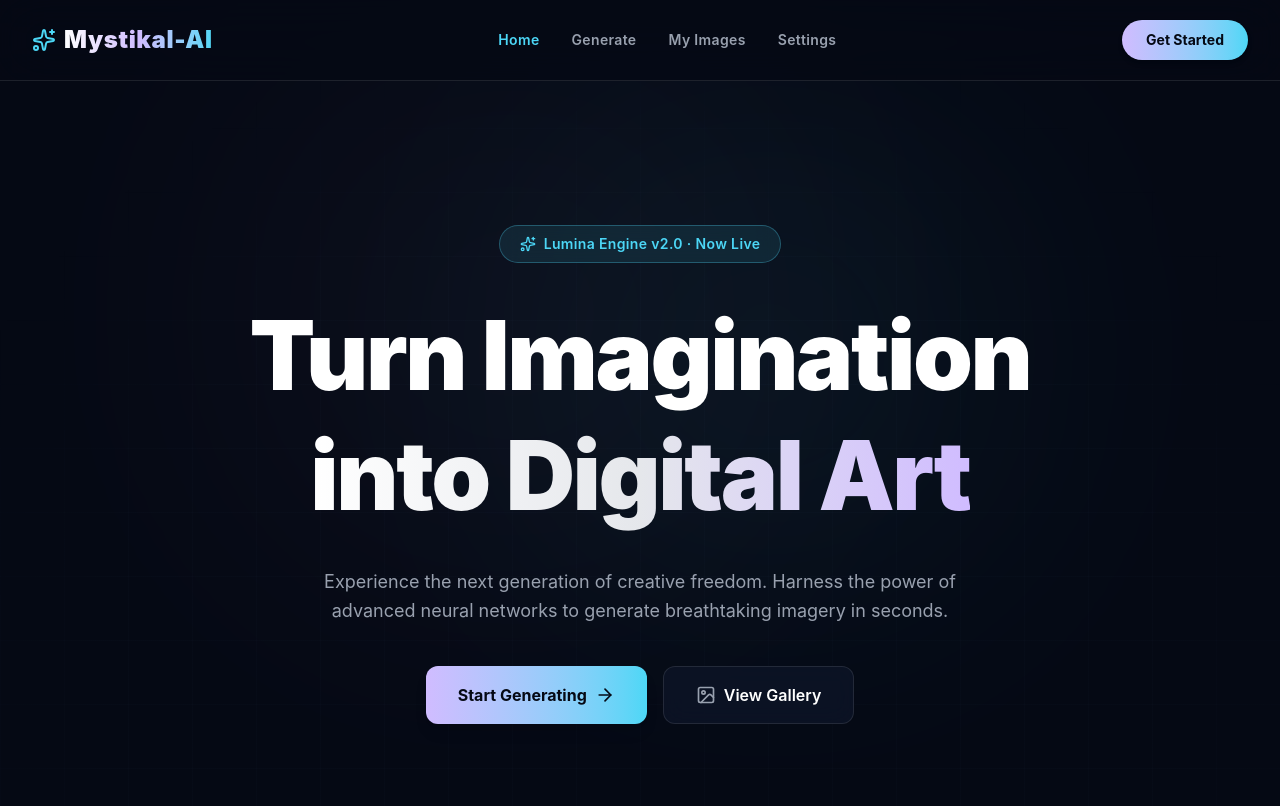
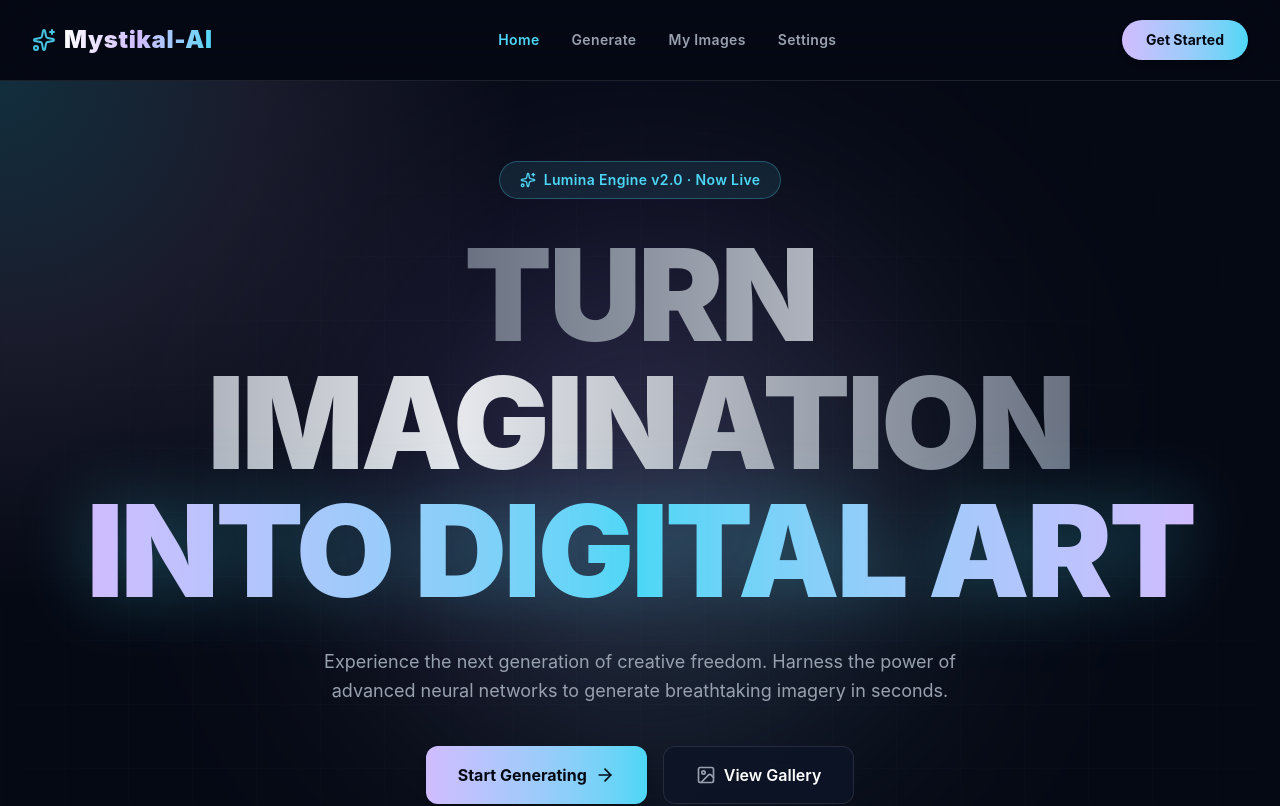
Before and after one commit to mxrtnn/Mystikal-AI, a React (Vite) app in the folder frontend/: page / in a window 1280 px wide. Shown: the top 806 px of the page. Built offline with nearby package versions, Linux system fonts and the light colour scheme.

Commit message:
Navbar con animacion 3D

```diff
--- a/frontend/src/pages/Home.tsx
+++ b/frontend/src/pages/Home.tsx
@@ -1,9 +1,19 @@
+import { useState } from 'react';
 import { useNavigate } from 'react-router-dom';
 import { motion } from 'framer-motion';
 import { Sparkles, Zap, Palette, Infinity as InfinityIcon, ArrowRight, Image as ImageIcon } from 'lucide-react';
 
 function Home() {
   const navigate = useNavigate();
+  const [mousePos, setMousePos] = useState({ x: 0, y: 0 });
+
+  const handleMouseMove = (e: React.MouseEvent<HTMLDivElement>) => {
+    const rect = e.currentTarget.getBoundingClientRect();
+    setMousePos({
+      x: e.clientX - rect.left,
+      y: e.clientY - rect.top,
+    });
+  };
 
   return (
     <div className="relative min-h-screen bg-[#050914] text-white overflow-hidden select-none">
@@ -20,7 +30,7 @@ function Home() {
             onClick={() => navigate('/')}
             className="flex items-center gap-2 text-2xl font-black tracking-wide text-[#d0bcff]"
           >
-            <Sparkles className="w-6 h-6 text-[#4cd7f6]" />
+            <Sparkles className="w-6 h-6 text-[#4cd7f6] animate-pulse" />
             <span className="bg-gradient-to-r from-white via-[#d0bcff] to-[#4cd7f6] bg-clip-text text-transparent">
               Mystikal-AI
             </span>
@@ -64,25 +74,31 @@ function Home() {
         </div>
       </header>
 
-      {/* HERO SECTION */}
+      {/* HERO SECTION CON SPOTLIGHT */}
       <main>
-        <section className="relative px-8 py-24 md:py-36">
+        <section
+          onMouseMove={handleMouseMove}
+          className="relative min-h-[calc(100vh-80px)] flex flex-col items-center justify-center px-8 py-20 overflow-hidden"
+        >
 
-          {/* Orbes de neón en segundo plano */}
+          {/* ESFERA PÚRPURA Y CIAN EN ÓRBITA GIRATORIA */}
           <motion.div
-            animate={{ scale: [1, 1.2, 1], opacity: [0.2, 0.4, 0.2] }}
-            transition={{ duration: 8, repeat: Infinity, ease: "easeInOut" }}
-            className="absolute left-1/4 top-10 h-96 w-96 rounded-full bg-[#d0bcff]/20 blur-[140px] pointer-events-none"
+            animate={{ rotate: 360 }}
+            transition={{ duration: 20, repeat: Infinity, ease: "linear" }}
+            className="absolute top-1/2 left-1/2 -translate-x-1/2 -translate-y-1/2 w-[500px] h-[500px] bg-gradient-to-tr from-[#7c3aed]/30 via-[#d0bcff]/20 to-[#4cd7f6]/30 rounded-full blur-[130px] pointer-events-none"
           />
 
-          <motion.div
-            animate={{ scale: [1.2, 1, 1.2], opacity: [0.2, 0.5, 0.2] }}
-            transition={{ duration: 10, repeat: Infinity, ease: "easeInOut" }}
-            className="absolute right-1/4 top-20 h-96 w-96 rounded-full bg-[#4cd7f6]/20 blur-[140px] pointer-events-none"
+          {/* SPOTLIGHT REACTIVO AL MOUSE (EFECTO LINTERNA NEÓN) */}
+          <div
+            className="pointer-events-none absolute inset-0 transition-opacity duration-300 z-0"
+            style={{
+              background: `radial-gradient(650px circle at ${mousePos.x}px ${mousePos.y}px, rgba(76, 215, 246, 0.18), rgba(208, 188, 255, 0.1) 40%, transparent 80%)`,
+            }}
           />
 
-          <div className="relative mx-auto max-w-5xl text-center z-10">
+          <div className="relative mx-auto max-w-6xl text-center z-10">
 
+            {/* BADGE */}
             <motion.div
               initial={{ opacity: 0, y: 10 }}
               animate={{ opacity: 1, y: 0 }}
@@ -95,16 +111,19 @@ function Home() {
               </span>
             </motion.div>
 
+            {/* TÍTULO GIGANTE DEGRADADO */}
             <motion.h1
-              initial={{ opacity: 0, y: 15 }}
-              animate={{ opacity: 1, y: 0 }}
-              transition={{ duration: 0.5, delay: 0.1 }}
-              className="text-5xl font-black leading-tight md:text-8xl tracking-tight"
+              initial={{ opacity: 0, scale: 0.95 }}
+              animate={{ opacity: 1, scale: 1 }}
+              transition={{ duration: 0.6, delay: 0.1 }}
+              className="text-6xl sm:text-7xl md:text-8xl lg:text-9xl font-black tracking-tight uppercase leading-none font-sans"
             >
-              Turn Imagination
+              <span className="bg-gradient-to-r from-gray-500 via-gray-200 to-gray-500 bg-clip-text text-transparent hover:from-[#4cd7f6] hover:via-[#d0bcff] hover:to-[#4cd7f6] transition-all duration-700">
+                Turn Imagination
+              </span>
               <br />
-              <span className="bg-gradient-to-r from-white via-gray-200 to-[#d0bcff] bg-clip-text text-transparent">
-                into Digital Art
+              <span className="bg-gradient-to-r from-[#d0bcff] via-[#4cd7f6] to-[#d0bcff] bg-clip-text text-transparent drop-shadow-[0_0_35px_rgba(76,215,246,0.3)]">
+                Into Digital Art
               </span>
             </motion.h1>
 
@@ -117,6 +136,7 @@ function Home() {
               Experience the next generation of creative freedom. Harness the power of advanced neural networks to generate breathtaking imagery in seconds.
             </motion.p>
 
+            {/* BOTONES */}
             <motion.div
               initial={{ opacity: 0, y: 15 }}
               animate={{ opacity: 1, y: 0 }}
--- /dev/null
+++ b/frontend/src/pages/Navbar.tsx
@@ -0,0 +1,63 @@
+import { useNavigate, useLocation } from 'react-router-dom';
+import { Sparkles, Home as HomeIcon, Wand2, Image as ImageIcon, Settings, LogIn } from 'lucide-react';
+
+export function Navbar() {
+  const navigate = useNavigate();
+  const location = useLocation();
+
+  const navItems = [
+    { name: 'Home', path: '/', icon: HomeIcon },
+    { name: 'Generate', path: '/generate', icon: Wand2 },
+    { name: 'My Images', path: '/images', icon: ImageIcon },
+    { name: 'Settings', path: '/dashboard', icon: Settings },
+  ];
+
+  return (
+    <header className="sticky top-0 z-50 border-b border-white/10 bg-[#050914]/80 backdrop-blur-xl transition-all">
+      <div className="mx-auto flex h-20 max-w-[1440px] items-center justify-between px-6 md:px-12">
+
+        {/* LOGO */}
+        <button
+          onClick={() => navigate('/')}
+          className="flex items-center gap-2.5 text-2xl font-black tracking-wide text-[#d0bcff] hover:scale-105 transition-transform"
+        >
+          <Sparkles className="w-6 h-6 text-[#4cd7f6] animate-pulse" />
+          <span className="bg-gradient-to-r from-white via-[#d0bcff] to-[#4cd7f6] bg-clip-text text-transparent">
+            Mystikal-AI
+          </span>
+        </button>
+
+        {/* NAVEGACIÓN CON ICONOS */}
+        <nav className="hidden md:flex items-center gap-2 bg-[#0d1527]/60 p-1.5 rounded-full border border-white/5">
+          {navItems.map((item) => {
+            const Icon = item.icon;
+            const isActive = location.pathname === item.path;
+            return (
+              <button
+                key={item.path}
+                onClick={() => navigate(item.path)}
+                className={`flex items-center gap-2 px-4 py-2 rounded-full text-xs font-bold transition-all duration-300 ${
+                  isActive
+                    ? 'bg-gradient-to-r from-[#d0bcff]/20 to-[#4cd7f6]/20 text-[#4cd7f6] border border-[#4cd7f6]/30 shadow-[0_0_15px_rgba(76,215,246,0.2)]'
+                    : 'text-gray-400 hover:text-white hover:bg-white/5'
+                }`}
+              >
+                <Icon className={`w-4 h-4 ${isActive ? 'text-[#4cd7f6]' : 'text-gray-400'}`} />
+                <span>{item.name}</span>
+              </button>
+            );
+          })}
+        </nav>
+
+        {/* BOTÓN GET STARTED / LOGIN */}
+        <button
+          onClick={() => navigate('/login')}
+          className="flex items-center gap-2 rounded-full bg-gradient-to-r from-[#d0bcff] via-[#4cd7f6] to-[#d0bcff] bg-[length:200%_auto] hover:bg-right hover:scale-105 active:scale-95 transition-all duration-500 px-6 py-2.5 font-bold text-[#050914] text-xs shadow-lg shadow-[#4cd7f6]/10"
+        >
+          <LogIn className="w-4 h-4" />
+          <span>Get Started</span>
+        </button>
+      </div>
+    </header>
+  );
+}
```
